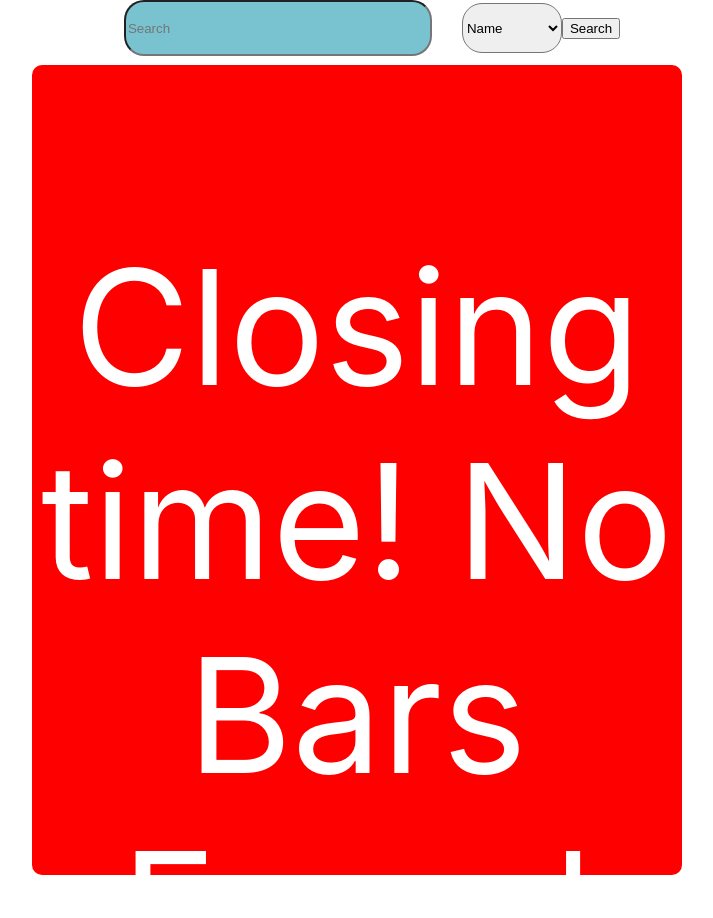
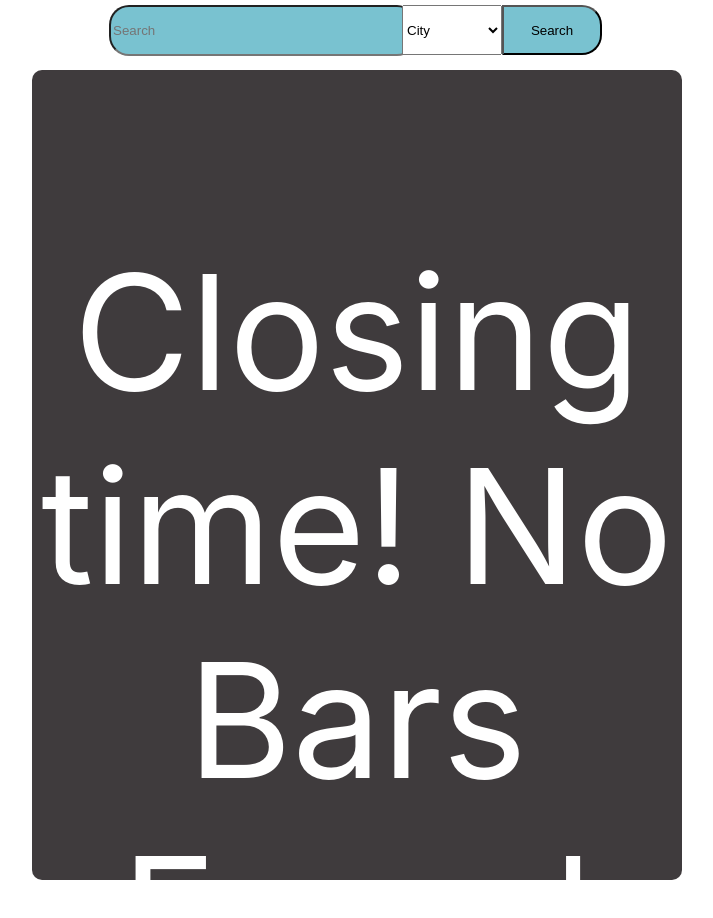
Before and after one commit to blebeau/brewery-finder, a React (Create React App) app: page / in a window 1280 px wide. Shown: the top 918 px of the page, without its empty margins (283-996 px from the left). Built offline with nearby package versions, Linux system fonts and the light colour scheme.

Commit message:
Styles changes

```diff
--- a/src/Components/Searchbar.tsx
+++ b/src/Components/Searchbar.tsx
@@ -35,6 +35,8 @@ const Searchbar = () => {
         style={{
           height: "50px",
           paddingBottom: "10px",
+          display: "inline-flex",
+          paddingTop: "5px",
         }}
       >
         <input
@@ -46,11 +48,13 @@ const Searchbar = () => {
           className="select"
           onChange={(e) => setSearchType(e.target.value)}
         >
-          <option value={"by_name="}>Name</option>
           <option value={"by_city="}>City</option>
           <option value={"by_country="}>Country</option>
+          <option value={"by_name="}>Name</option>
         </select>
-        <button onClick={handleClick}>Search</button>
+        <button className="search_button" type="submit" onClick={handleClick}>
+          Search
+        </button>
       </div>
       {data.length > 0 ? (
         <BarList bars={data} />
--- a/src/styles/barStyles.css
+++ b/src/styles/barStyles.css
@@ -11,7 +11,7 @@
   margin-right: auto;
   padding: 5px;
   height: 100vh;
-  background-color: red;
+  background-color: #2b2629e6;
   color: white;
   font-size: 20vh;
 }
@@ -36,24 +36,21 @@
 
 .input {
   width: 300px;
-  height: 50px;
+  height: 45px;
   border-radius: 20px;
-  margin-left: 30px;
   background-color: #79c2d0;
 }
 
 .select {
   width: 100px;
   height: 50px;
-  border-radius: 20px;
-  margin-left: 30px;
+  margin-left: -15px;
 }
 
 .search_button {
   width: 100px;
   height: 50px;
-  border-radius: 20px;
-  margin-left: 30px;
+  border-radius: 0px 20px 20px 0px;
   margin-right: 3px;
   background-color: #79c2d0;
 }
```
